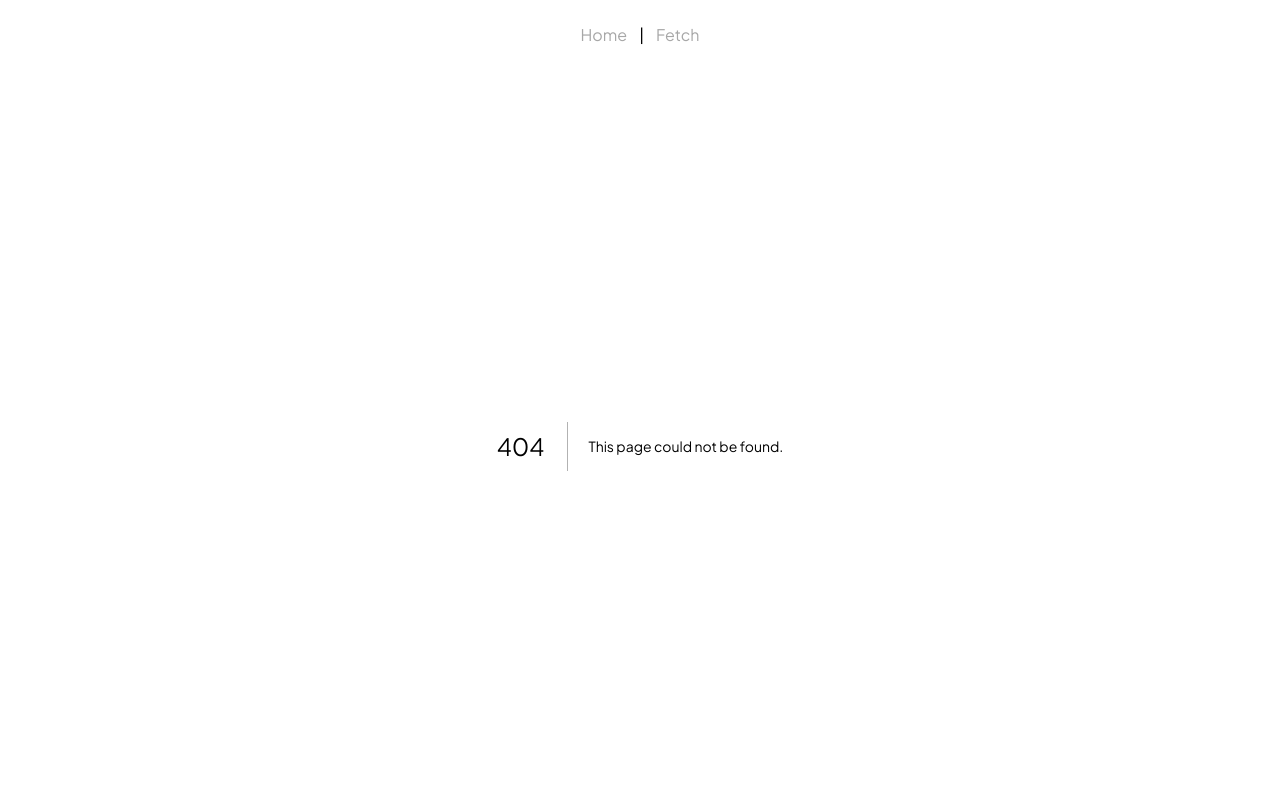
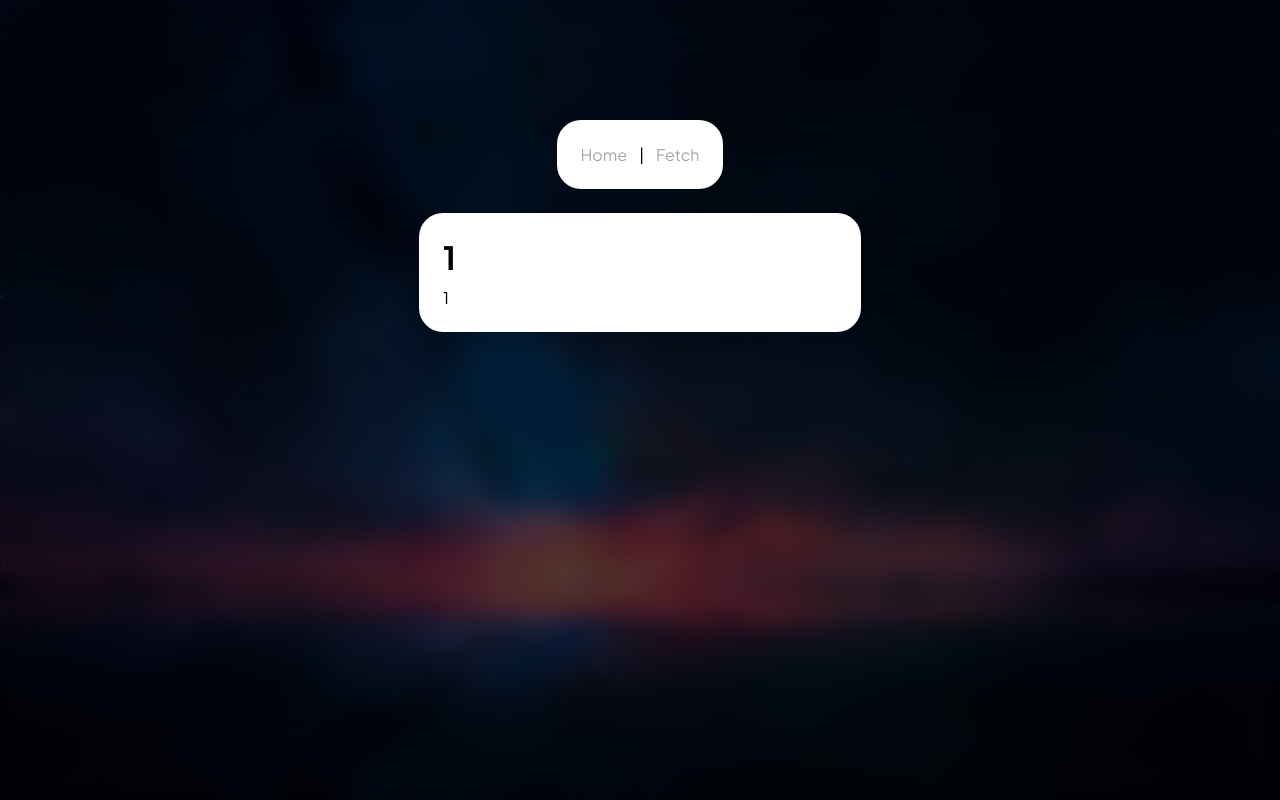
Before and after one commit to JavierAMPJ/banner-pmw2023, a Next.js app: page /diary/1/1 in a window 1280 px wide. Before the commit this address had no page. Built offline with nearby package versions, Linux system fonts and the light colour scheme.

Commit message:
menambahkan dynamic routing untuk tiap tampilan diary

```diff
--- a/package.json
+++ b/package.json
@@ -12,6 +12,7 @@
     "axios": "^1.6.2",
     "next": "14.0.1",
     "react": "^18",
-    "react-dom": "^18"
+    "react-dom": "^18",
+    "react-router-dom": "^6.20.0"
   }
 }
--- /dev/null
+++ b/src/app/diary/[judul]/[isi_diary]/page.js
@@ -0,0 +1,12 @@
+import '@styles/diarypost.css'
+
+export default function DiaryPost({ params }) {
+    const { judul, isi_diary } = params;
+
+    return (
+        <div className ="diary-post-container">
+            <h1>{decodeURIComponent(judul)}</h1>
+            <p>{decodeURIComponent(isi_diary)}</p>
+        </div>
+    );
+}
--- a/src/app/diary/page.js
+++ b/src/app/diary/page.js
@@ -2,6 +2,7 @@
 import "@styles/diary.css";
 import { useEffect, useState } from "react";
 import axios from "axios";
+import Link from "next/link";
 
 export default function Diary() {
   const [judul, setJudul] = useState([]);
@@ -40,12 +41,14 @@ export default function Diary() {
       ) : judul.length > 0 ? (
         <ul>
           {judul.map((item, idx) => (
+            <Link href={`/diary/${item}/${isiDiary[idx]}`}>
             <li key={idx}>
               <div className="diary-container">
                 <h1>{judul[idx]}</h1>
                 <p className="p-diary">{isiDiary[idx]}</p>
               </div>
             </li>
+            </Link>
           ))}
         </ul>
       ) : (
--- a/src/app/page.js
+++ b/src/app/page.js
@@ -80,7 +80,6 @@ export default function Home() {
           <div className='cta-button' onClick={handlerUbahNama}>
             <p>Ganti Nama</p>
             <p>tes</p>
-            <p>halo</p>
           </div>
         </div>
       </div>
--- /dev/null
+++ b/src/styles/diarypost.css
@@ -0,0 +1,13 @@
+
+/* container backgroundnya diary */
+.diary-post-container{
+    display: flex;
+    width: 442px;
+    padding: 24px;
+    flex-direction: column;
+    align-items: flex-start;
+    gap: 10px;
+    border-radius: 24px;
+    background: white;
+    box-shadow: 0px 4px 24px 0px rgba(0, 0, 0, 0.02);
+}
--- a/src/styles/global.css
+++ b/src/styles/global.css
@@ -15,11 +15,13 @@ body{
     flex-direction: column;
     align-items: center;
     row-gap: 24px;
-    justify-content: center;
+    justify-content: flex-start;
     background-color: rgba(0, 0, 0, 0.5);
     backdrop-filter: blur(12px);
     background-image: linear-gradient(rgba(0, 0, 0, 0.5), rgba(0, 0, 0, 0.75)), url(/assets/bg.jpg);
     background-size: cover;
     background-position: center;
     background-repeat: no-repeat;
+    padding-top: 120px;
+    overflow-x: hidden;
 }
```
Also changed, not shown: 1 other file (tests, documents, lock files or other folders).
